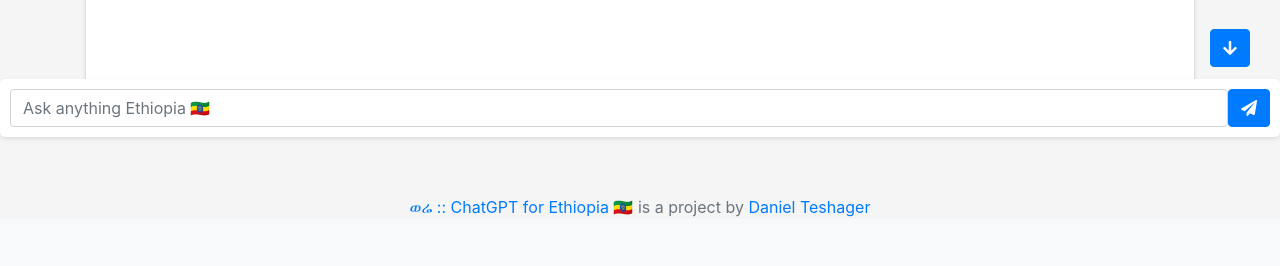
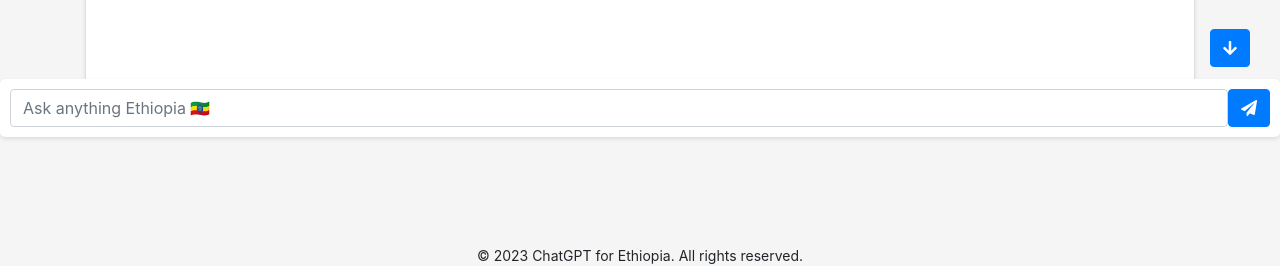
Before and after one commit to DanielTeshager/wer-, a Flask app: page / in a window 1280 px wide. Shown: the part 653-919 px from the top of the page. Before the commit the page ends 870 px from the top, so only its background shows below. Run offline with Flask 2, Linux system fonts and the light colour scheme; some libraries are stand-ins or nearby versions.

Commit message:
footer added

```diff
--- a/templates/index.html
+++ b/templates/index.html
@@ -15,6 +15,24 @@
 			rel="stylesheet"
 			href="{{ url_for('static', filename='style.css') }}"
 		/>
+		<style>
+			#scroll-bottom-btn {
+				position: fixed;
+				right: 30px;
+				bottom: 80px;
+				z-index: 100;
+			}
+			#chat-form-container {
+				background-color: inherit;
+				padding: 10px;
+				position: relative;
+			}
+			footer {
+				margin-top: 50px;
+				text-align: center;
+				font-size: 14px;
+			}
+		</style>
 	</head>
 	<body>
 		<nav class="navbar navbar-expand-lg navbar-light bg-light fixed-top">
@@ -22,7 +40,11 @@
 		</nav>
 		<div class="container mt-5">
 			<div id="chat-messages" class="card p-3 mb-3"></div>
-			<button id="scroll-bottom-btn" class="btn btn-primary" onclick="scrollToBottom()">
+			<button
+				id="scroll-bottom-btn"
+				class="btn btn-primary"
+				onclick="scrollToBottom()"
+			>
 				<i class="fas fa-arrow-down"></i>
 			</button>
 			<div id="chat-form-container">
@@ -39,16 +61,7 @@
 				</form>
 			</div>
 		</div>
-
-		  <!-- footer -->
-		  <footer class="footer">
-			<div class="container">
-			  <span class="text-muted">
-				<a href="">ወሬ :: ChatGPT for Ethiopia 🇪🇹</a> is a project by <a href="https://twitter.com/danteshager">Daniel Teshager</a>
-			  </span>
-			</div>
-		  </footer>
-		</body>
+		<footer>&copy; 2023 ChatGPT for Ethiopia. All rights reserved.</footer>
 		<script src="https://code.jquery.com/jquery-3.3.1.slim.min.js"></script>
 		<script src="https://cdnjs.cloudflare.com/ajax/libs/popper.js/1.14.7/umd/popper.min.js"></script>
 		<script src="https://stackpath.bootstrapcdn.com/bootstrap/4.3.1/js/bootstrap.min.js"></script>
```
Lines whose indentation alone changed are shown as unchanged.
